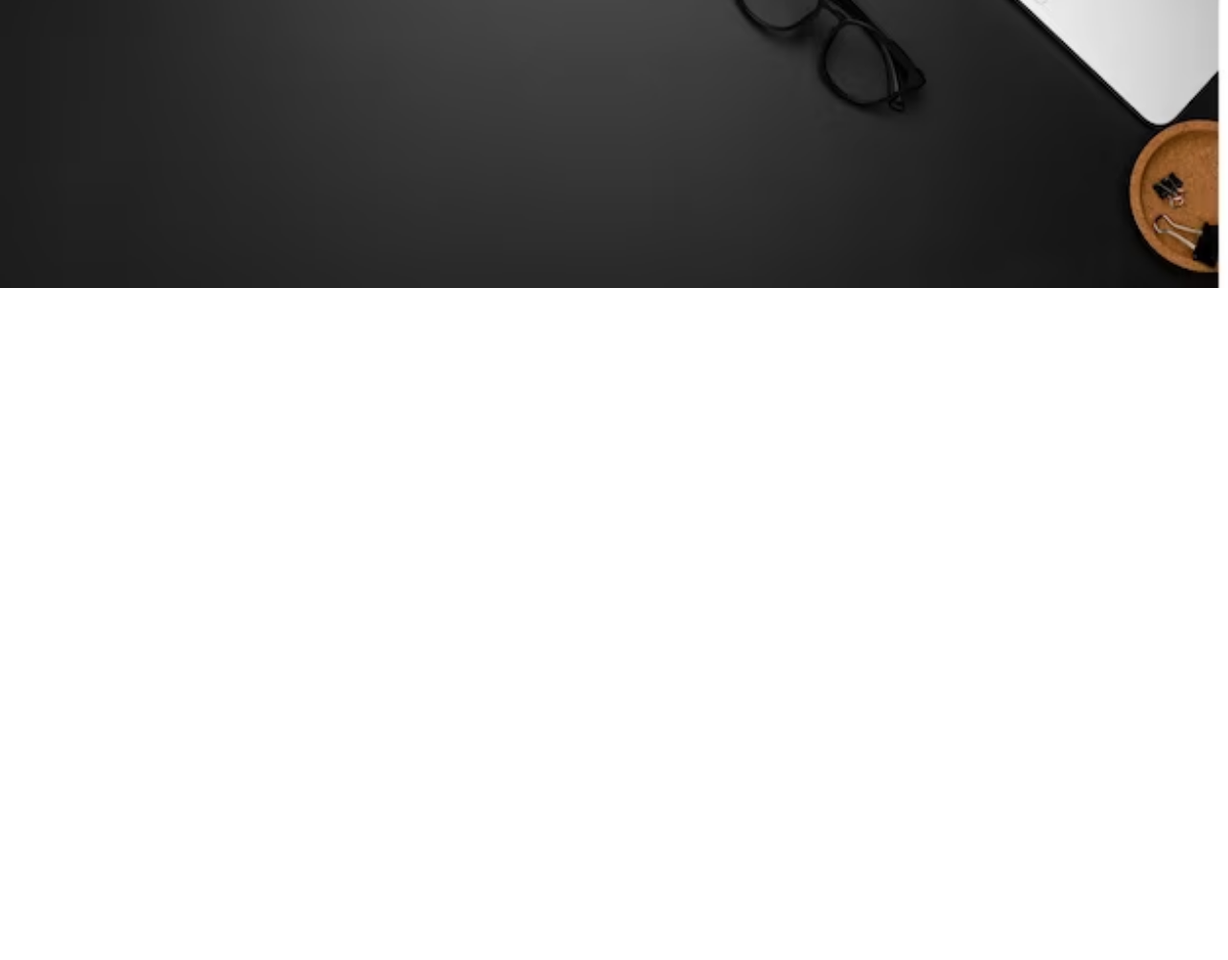
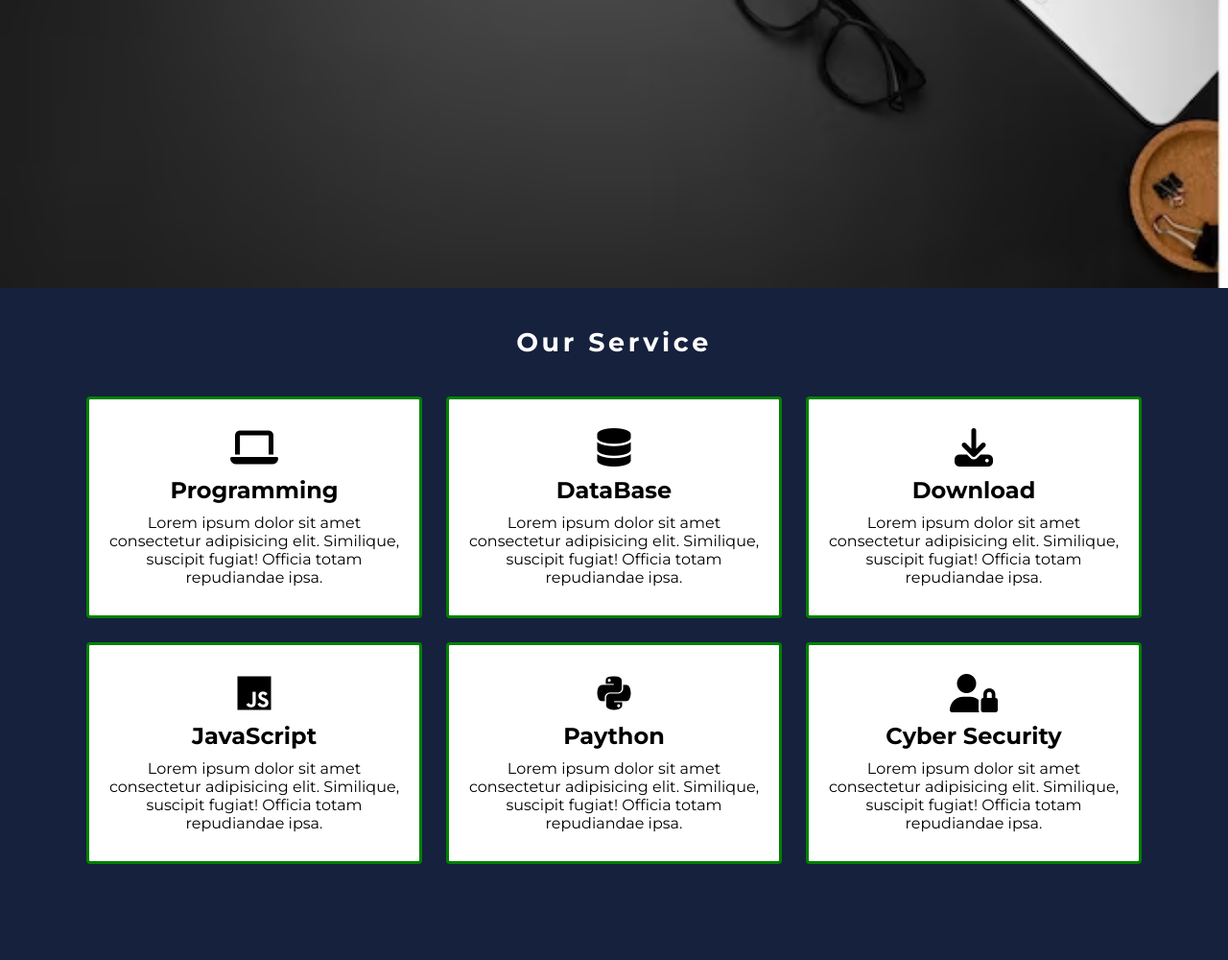
Before and after one commit to sktpractice/Responsive-website, a plain HTML site: page index.html in a window 1280 px wide. Shown: the part 500-1500 px from the top of the page at 96% size. Before the commit the page ends 800 px from the top, so only its background shows below. Drawn offline with Linux system fonts and the light colour scheme.

Commit message:
first section of main

```diff
--- a/index.html
+++ b/index.html
@@ -33,6 +33,46 @@
 
     </header>
 
+    <main>
+        <section id="first-section">
+            <div class="services-title">
+                <h2>Our Service</h2>
+            </div>
+            <div class="service-parent">
+                <div class="single-service">
+                    <i class="fas fa-laptop"></i>
+                    <h2>Programming</h2>
+                    Lorem ipsum dolor sit amet consectetur adipisicing elit. Similique, suscipit fugiat! Officia totam repudiandae ipsa.
+                </div>
+                <div class="single-service">
+                    <i class="fas fa-database"></i>
+                    <h2>DataBase</h2>
+                    Lorem ipsum dolor sit amet consectetur adipisicing elit. Similique, suscipit fugiat! Officia totam repudiandae ipsa.
+                </div>
+                <div class="single-service">
+                    <i class="fas fa-download"></i>
+                    <h2>Download</h2>
+                    Lorem ipsum dolor sit amet consectetur adipisicing elit. Similique, suscipit fugiat! Officia totam repudiandae ipsa.
+                </div>
+                <div class="single-service">
+                    <i class="fab fa-js"></i>
+                    <h2>JavaScript</h2>
+                    Lorem ipsum dolor sit amet consectetur adipisicing elit. Similique, suscipit fugiat! Officia totam repudiandae ipsa.
+                </div>
+                <div class="single-service">
+                    <i class="fab fa-python"></i>
+                    <h2>Paython</h2>
+                    Lorem ipsum dolor sit amet consectetur adipisicing elit. Similique, suscipit fugiat! Officia totam repudiandae ipsa.
+                </div>
+                <div class="single-service">
+                    <i class="fas fa-user-lock"></i>
+                    <h2>Cyber Security</h2>
+                    Lorem ipsum dolor sit amet consectetur adipisicing elit. Similique, suscipit fugiat! Officia totam repudiandae ipsa.
+                </div>
+            </div>
+        </section>
+    </main>
+
 
 </body>
 </html>
--- a/style.css
+++ b/style.css
@@ -97,3 +97,55 @@ header{
     background-repeat: no-repeat;
     background-position: center center;
 }
+/* First section of main code */
+#first-section{
+    background-color: #16213e;
+}
+.services-title{
+    color: white;
+    text-align: center;
+    font-size: large;
+    padding: 40px 0;
+    letter-spacing: .2em;
+
+}
+.service-parent{
+    display: grid;
+    grid-template-columns: repeat(3, 1fr);
+    width: 1100px;
+    margin: 0 auto;
+    grid-gap: 25px;
+    padding-bottom: 100px;
+}
+.single-service{
+    background-color: white;
+    text-align: center;
+    color: black;
+    padding: 30px 20px;
+    border-radius: 4px;
+    border: 3px solid green;
+}
+.single-service i{
+    font-size: 40px;
+}
+.single-service h2{
+    margin: 10px 0;
+    font-weight: bold;
+}
+/* First Section Of main tag media cuery code start */
+@media only screen and (max-width: 688px){
+    .service-parent{
+        display: grid;
+        grid-template-columns: repeat(1, 1fr);
+        grid-gap: 10px;
+        width: 100%;
+    }
+}
+@media only screen and (min-width: 689px) and (max-width: 1099px){
+    .service-parent{
+        display: grid;
+        grid-template-columns: repeat(2, 1fr);
+        grid-gap: 15px;
+        width: 100%;
+    }
+}
```
